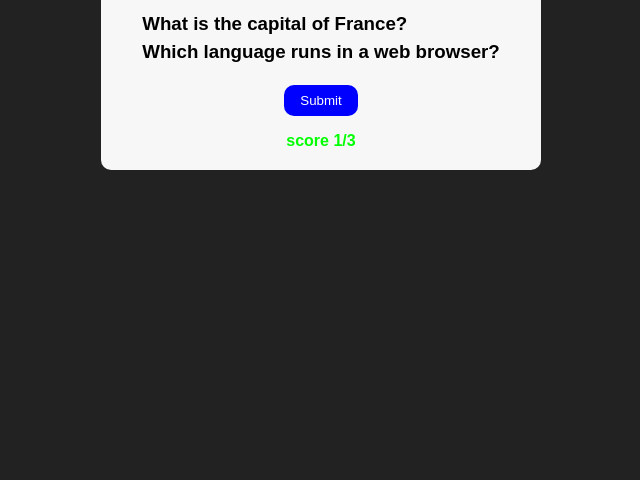
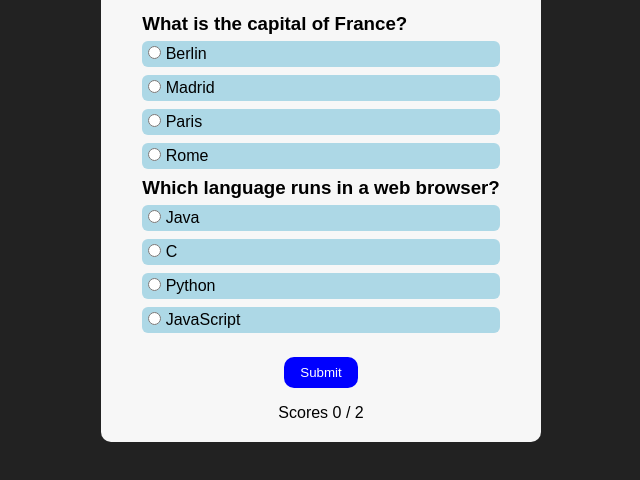
Before and after one commit to AungMyoAye101/javascript_beginner, a plain HTML site: page quize/index.html in a window 1280 px wide. Both pictures are taken after a click on the button "Submit". Shown: the part 80-560 px from the top of the page, without its empty margins (319-959 px from the left). Drawn offline with Linux system fonts and the light colour scheme.

Commit message:
fix:error

```diff
--- a/quize/index.html
+++ b/quize/index.html
@@ -10,8 +10,8 @@
     <div class="wrapper">
       <h1>Quize App</h1>
       <div id="container"></div>
-      <button id="submit-btn">Submit</button>
-      <div id="score-result">score 1/3</div>
+      <button id="btn">Submit</button>
+      <div id="result"></div>
     </div>
     <script src="./script.js"></script>
   </body>
--- a/quize/script.js
+++ b/quize/script.js
@@ -13,30 +13,36 @@ const questions = [
   },
 ];
 const updateQuestion = () => {
-  let questionHtml = "";
   questions.map((ques, i) => {
-    questionHtml += `
-    <div class="quize-con">
-          <h3>${ques.question}</h3>
-          <div id="options">
+    const divCon = document.createElement("div");
+    divCon.innerHTML = `<h3> ${ques.question}</h3>`;
+    const optCon = document.createElement("div");
+    ques.options.map((opt) => {
+      const label = document.createElement("label");
+      label.innerHTML += `<input type="radio" name="question${i}" value="${opt}" /> ${opt} `;
+      optCon.appendChild(label);
+    });
 
-
-        </div>
-    `;
-    console.log(document.getElementById("options"));
-    // optionQuize(ques.options, i);
+    divCon.appendChild(optCon);
+    quizeCon.appendChild(divCon);
   });
-  quizeCon.innerHTML = questionHtml;
-};
-const optionQuize = (opt, i) => {
-  const optionLabel = document.getElementById("options");
-  let html = "";
-  opt.map((option) => {
-    html += ` <label>
-    <input type="radio" name="question${i}" value="${option}" />
-    ${option}
-  </label>`;
-  });
-  optionLabel.innerHTML = html;
 };
 updateQuestion();
+
+// check answer
+const checkAnswer = () => {
+  let scores = 0;
+  questions.map((q, i) => {
+    const selectedAnswer = document.querySelector(
+      `input[name="question${i}"]:checked`
+    );
+    if (selectedAnswer && selectedAnswer.value === q.answer) {
+      scores++;
+    }
+  });
+  console.log(scores);
+  document.getElementById(
+    "result"
+  ).textContent = `Scores ${scores} / ${questions.length}`;
+};
+document.getElementById("btn").addEventListener("click", checkAnswer);
```
